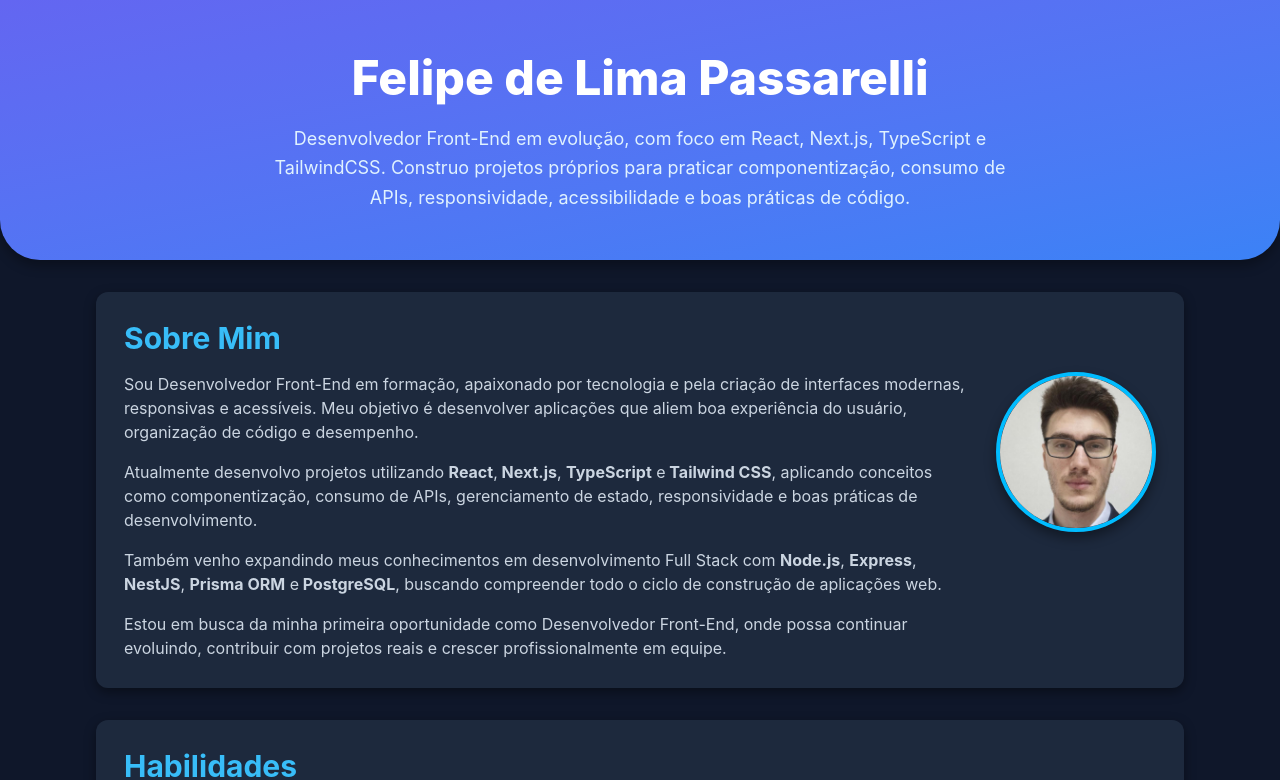
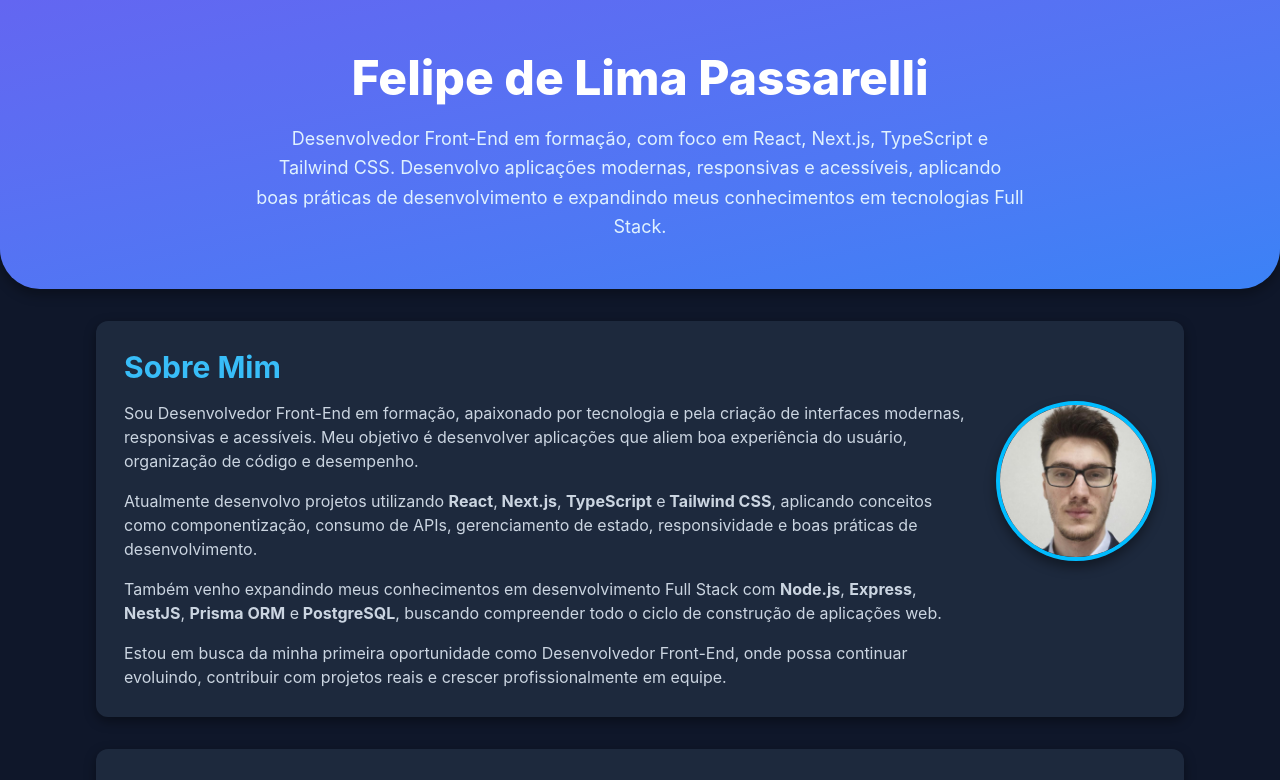
Before and after one commit to Felipe-de-Lima-Passarelli/New_Portfolio, a Next.js app: page / in a window 1280 px wide. Shown: the top 780 px of the page. Built offline with nearby package versions, Linux system fonts and the light colour scheme.

Commit message:
Update Header.tsx

```diff
--- a/src/components/Header.tsx
+++ b/src/components/Header.tsx
@@ -5,10 +5,10 @@ const Header = () => {
         Felipe de Lima Passarelli
       </h1>
       <p className="text-base sm:text-lg mt-4 max-w-3xl mx-auto text-[#E0F2FE] leading-relaxed">
-        Desenvolvedor Front-End em evolução, com foco em React, Next.js,
-        TypeScript e TailwindCSS. Construo projetos próprios para praticar
-        componentização, consumo de APIs, responsividade, acessibilidade e boas
-        práticas de código.
+        Desenvolvedor Front-End em formação, com foco em React, Next.js,
+        TypeScript e Tailwind CSS. Desenvolvo aplicações modernas, responsivas e
+        acessíveis, aplicando boas práticas de desenvolvimento e expandindo meus
+        conhecimentos em tecnologias Full Stack.
       </p>
     </header>
   );
```
